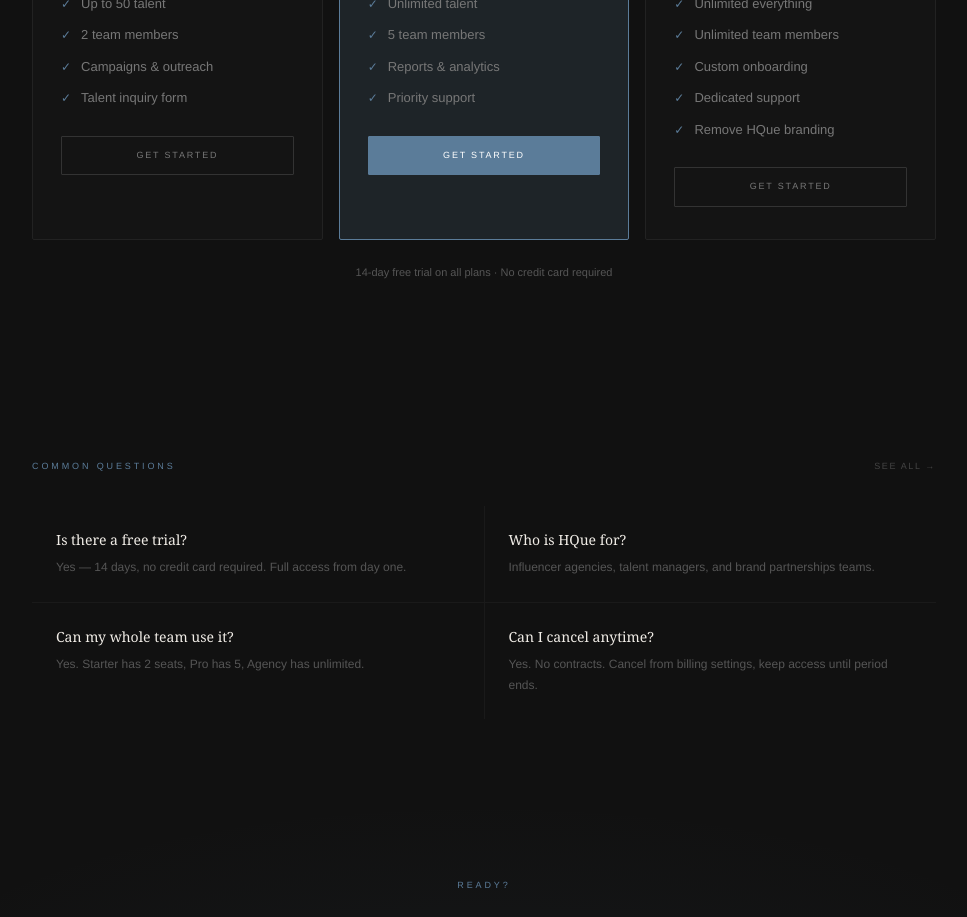
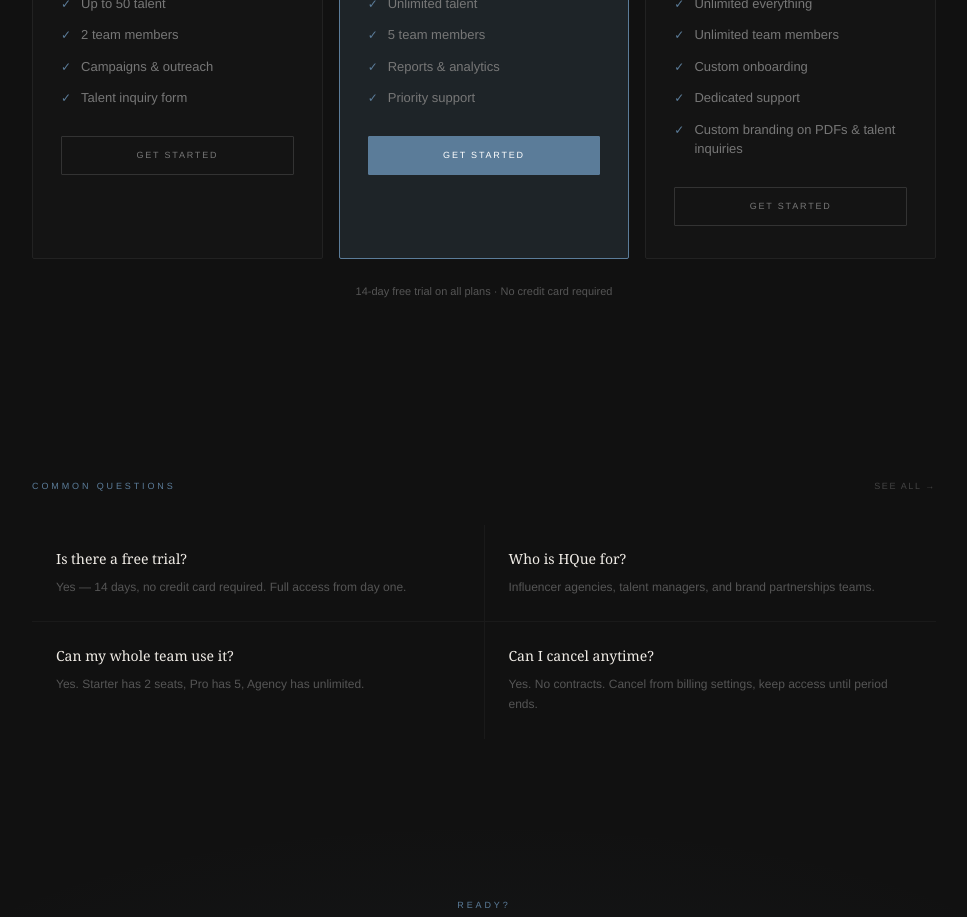
Before and after one commit to cmediacollective/hque, a React (Vite) app: page / in a window 1280 px wide. Shown: the part 2400-3317 px from the top of the page, without its empty margins (156-1123 px from the left). Built offline with nearby package versions, Linux system fonts and the light colour scheme.

Commit message:
Clarify Agency tier feature: Custom branding on PDFs & talent inquiries

```diff
--- a/src/BillingView.jsx
+++ b/src/BillingView.jsx
@@ -25,7 +25,7 @@
     price: '$199',
     period: '/month',
     priceId: import.meta.env.VITE_STRIPE_PRICE_AGENCY,
-    features: ['Unlimited talent', 'Unlimited team members', 'Everything in Pro', 'Custom onboarding', 'Dedicated support', 'Remove HQue branding']
+    features: ['Unlimited talent', 'Unlimited team members', 'Everything in Pro', 'Custom onboarding', 'Dedicated support', 'Custom branding on PDFs & talent inquiries']
   }
 ]
 
--- a/src/LandingPage.jsx
+++ b/src/LandingPage.jsx
@@ -72,7 +72,7 @@
 const PLANS = [
   { name: 'Starter', price: '$49', features: ['Up to 50 talent', '2 team members', 'Campaigns & outreach', 'Talent inquiry form'] },
   { name: 'Pro', price: '$99', features: ['Unlimited talent', '5 team members', 'Reports & analytics', 'Priority support'], highlight: true },
-  { name: 'Agency', price: '$199', features: ['Unlimited everything', 'Unlimited team members', 'Custom onboarding', 'Dedicated support', 'Remove HQue branding'] },
+  { name: 'Agency', price: '$199', features: ['Unlimited everything', 'Unlimited team members', 'Custom onboarding', 'Dedicated support', 'Custom branding on PDFs & talent inquiries'] },
 ]
 
 function BrandLogo({ color, initial, size = 44, logo }) {
--- a/src/PricingPage.jsx
+++ b/src/PricingPage.jsx
@@ -45,7 +45,7 @@
       'Everything in Pro',
       'Custom onboarding',
       'Dedicated account support',
-      'Remove HQue branding',
+      'Custom branding on PDFs & talent inquiries',
       'Early access to new features',
     ]
   },
```
